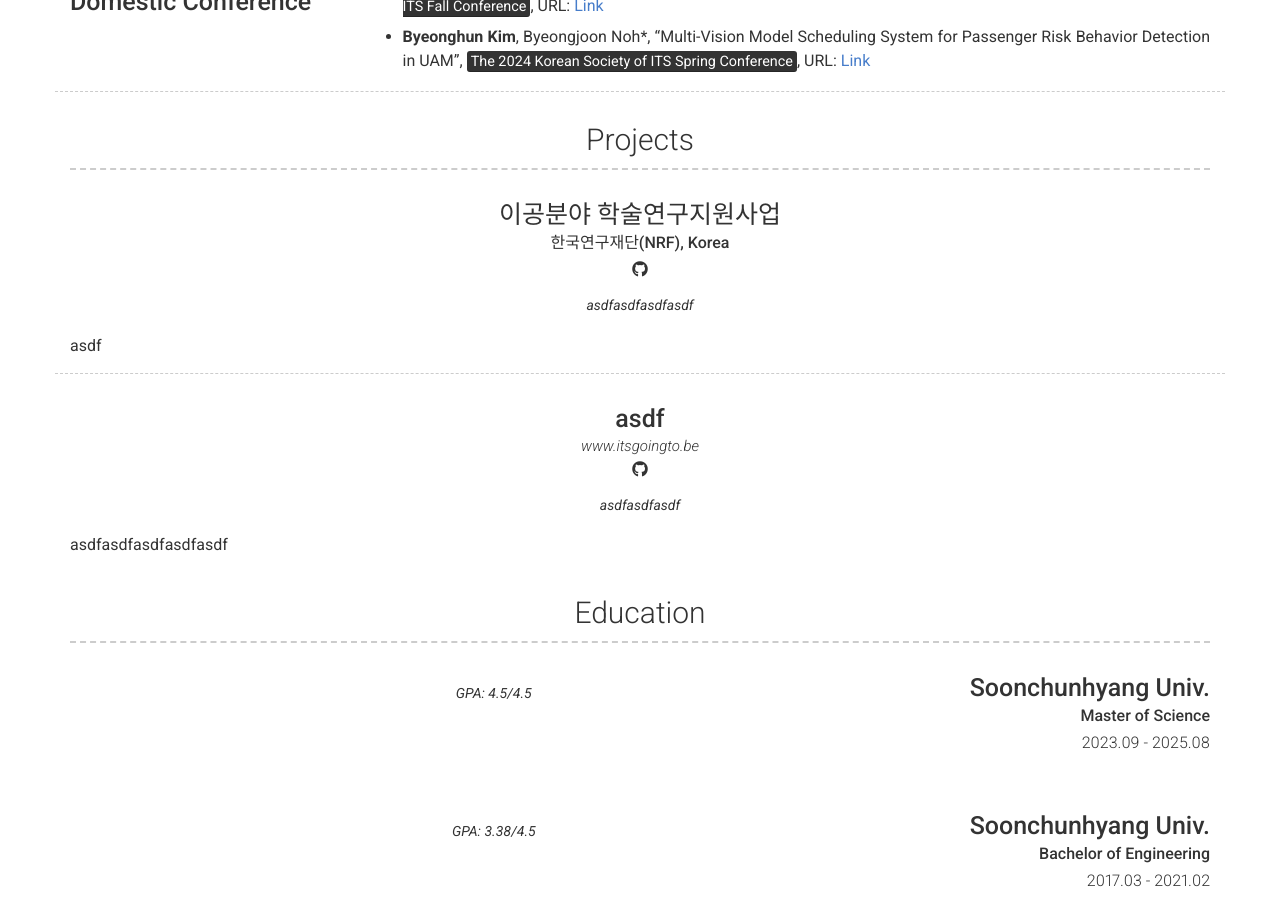
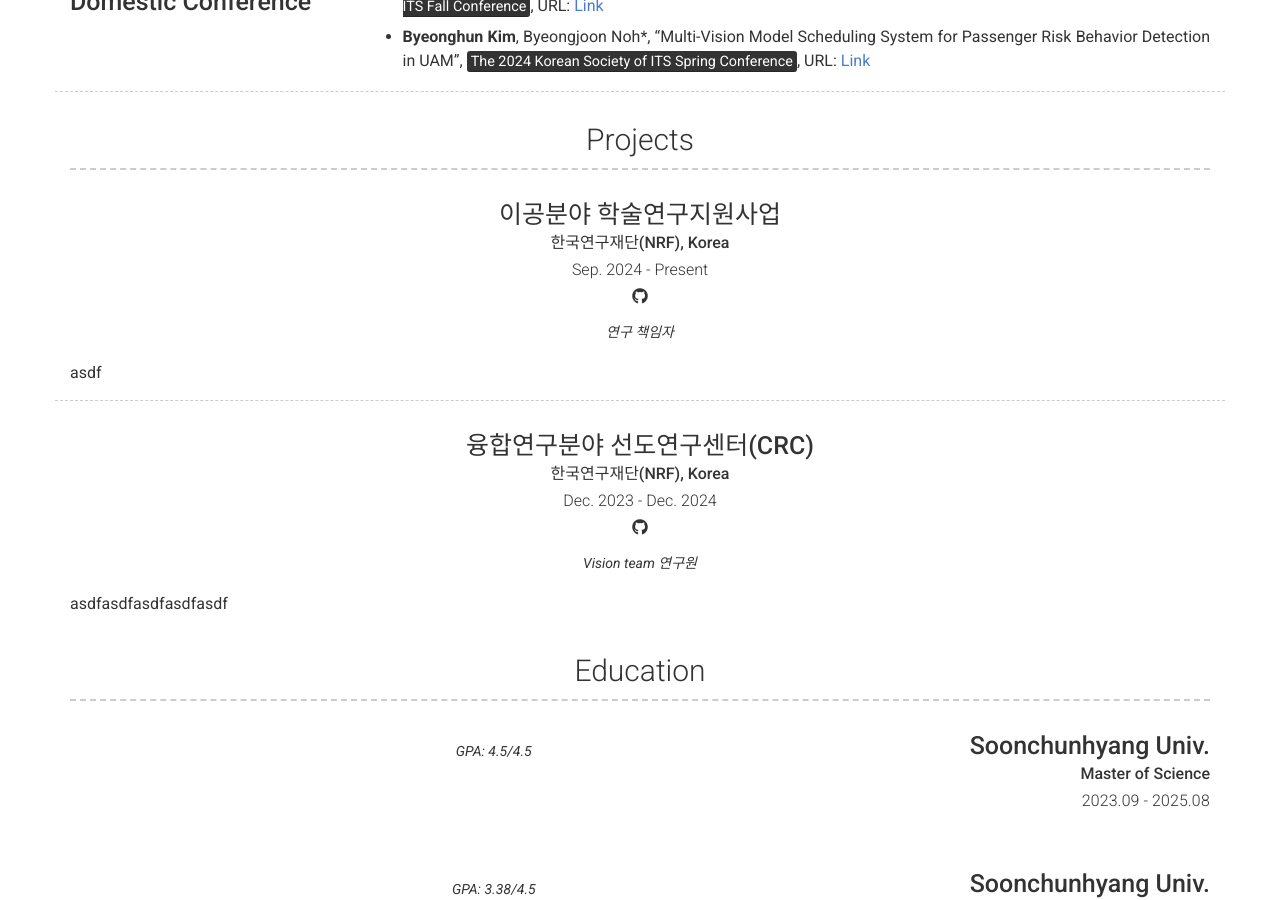
Before and after one commit to Kim-Byeong-Hun/byeonghun.github.io, a Jekyll site: the page built from index.md, in a window 1280 px wide and 900 px high, scrolled down 1261 px. Built offline with Jekyll 4.4.1, drawn with Linux system fonts in a browser that asks for light colours; nearby versions of some CDN libraries.

Commit message:
Update _config.yml

```diff
--- a/_config.yml
+++ b/_config.yml
@@ -123,25 +123,27 @@ content:
         border: weak
         title: 이공분야 학술연구지원사업
         sub_title: 한국연구재단(NRF), Korea
+        caption: Sep. 2024 - Present
         additional_links:
           - title: sproogen/modern-resume-theme
             icon: fab fa-github
             url: https://github.com/sproogen/modern-resume-theme
         quote: >
-          asdfasdfasdfasdf
+          연구 책임자
         description: |
           asdf
 
 
       - layout: top-middle
-        title: asdf
-        link: www.itsgoingto.be
+        title: 융합연구분야 선도연구센터(CRC)
+        sub_title: 한국연구재단(NRF), Korea
+        caption: Dec. 2023 - Dec. 2024
         additional_links:
           - title: sproogen/itsgoingto.be
             icon: fab fa-github
             url: https://github.com/sproogen/itsgoingto.be
         quote: >
-          asdfasdfasdf
+          Vision team 연구원
         description: |
           asdfasdfasdfasdfasdf
 
```
